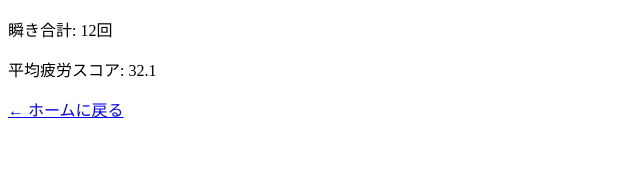
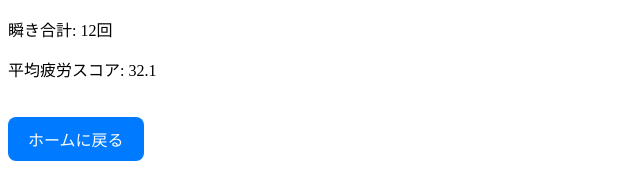
Before and after one commit to ayaponzu2525/AIhackson2025_1, a Django app: page /dashboard/ in a window 1280 px wide. Shown: the part 720-889 px from the top of the page, without its empty margins (0-640 px from the left). Before the commit the page ends 838 px from the top, so only its background shows below. Run offline with Django 5.2, Linux system fonts and the light colour scheme.

Commit message:
ダッシュボードのボタン

```diff
--- a/myproject/fatigue_detection/templates/fatigue_detection/dashboard.html
+++ b/myproject/fatigue_detection/templates/fatigue_detection/dashboard.html
@@ -3,6 +3,22 @@
 <head>
     <meta charset="UTF-8">
     <title>疲労検知ダッシュボード</title>
+    <style>
+        .button {
+            display: inline-block;
+            padding: 10px 20px;
+            background-color: #007BFF;
+            color: white;
+            text-decoration: none;
+            border-radius: 8px;
+            font-size: 16px;
+            margin-top: 20px;
+            transition: background-color 0.3s;
+        }
+        .button:hover {
+            background-color: #0056b3;
+        }
+    </style>
     <script src="https://cdn.jsdelivr.net/npm/chart.js"></script>
 </head>
 <body>
@@ -16,7 +32,7 @@
     <p>平均疲労スコア: <span id="avg-score">0</span></p>
 </div>
 
-<a href="{% url 'home' %}">← ホームに戻る</a>
+<a href="{% url 'home' %}" class="button">ホームに戻る</a>
 
 <script>
 // 仮データ（あとでリアルデータにする）
```
